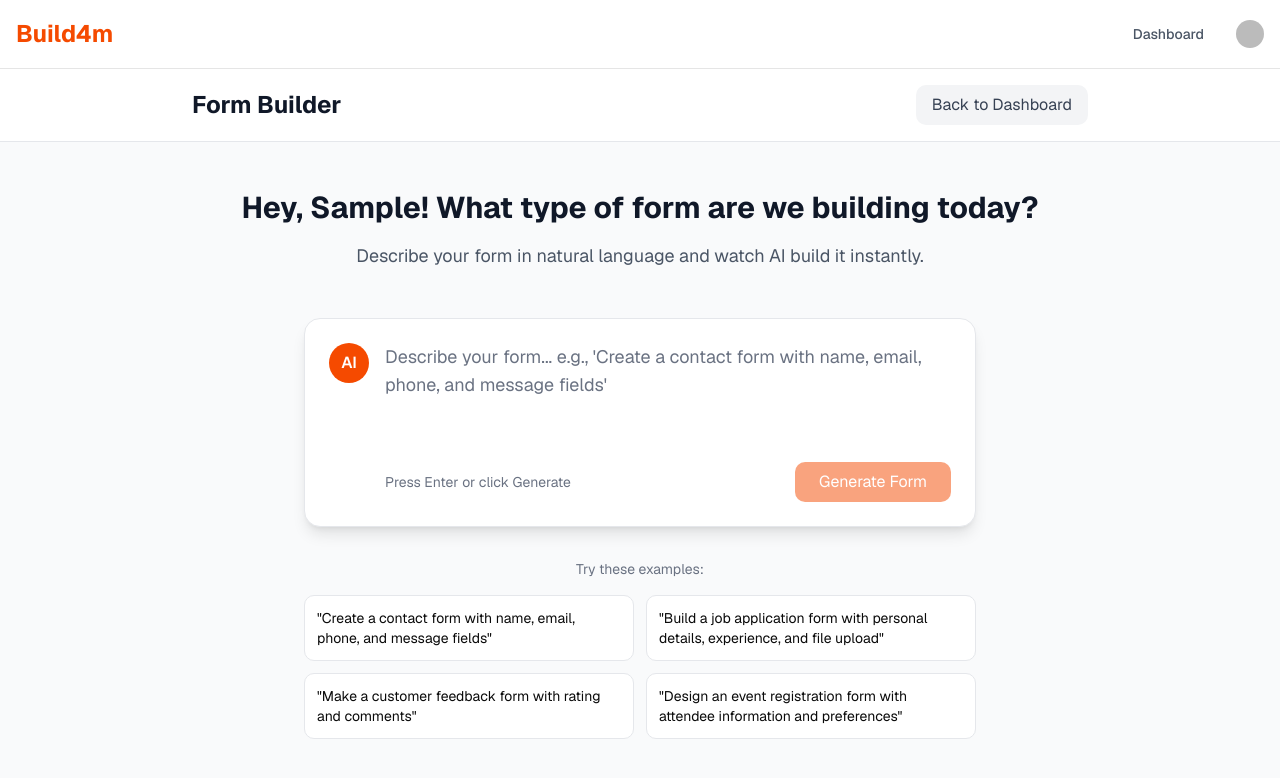
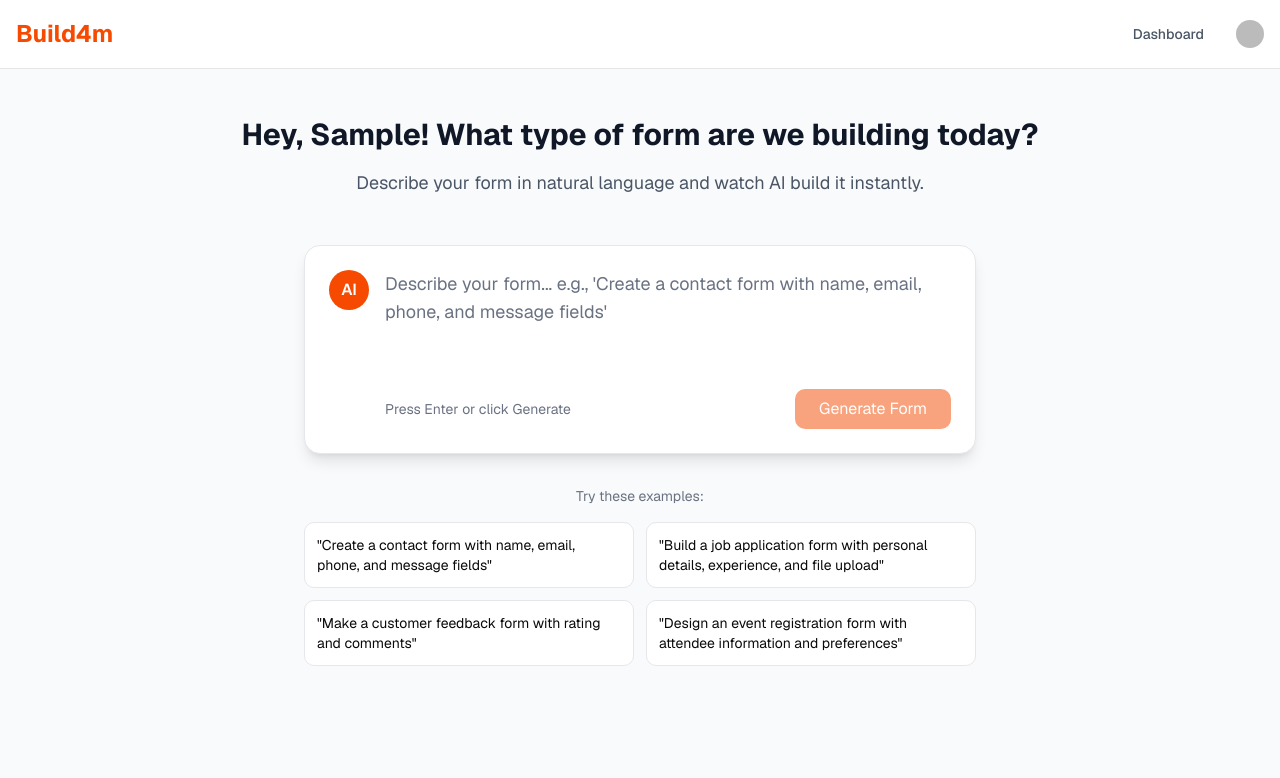
Before and after one commit to Danjari/build4m, a Next.js app: page /chat in a window 1280 px wide. Shown: the top 778 px of the page. Built offline with nearby package versions, Linux system fonts and the light colour scheme; no server answers; sample sign-in values are in the browser's storage; some icons are missing.

Commit message:
Comment out header section in ChatPageClient for layout adjustments and future modifications.

```diff
--- a/app/chat/chat-client.tsx
+++ b/app/chat/chat-client.tsx
@@ -65,7 +65,7 @@
   return (
     <div className="min-h-screen bg-gray-50">
       {/* Header */}
-      <div className="bg-white border-b border-gray-200 px-6 py-4">
+      {/* <div className="bg-white border-b border-gray-200 px-6 py-4">
         <div className="max-w-4xl mx-auto">
           <div className="flex items-center justify-between">
             <h1 className="text-2xl font-bold text-gray-900">Form Builder</h1>
@@ -77,7 +77,7 @@
             </button>
           </div>
         </div>
-      </div>
+      </div> */}
 
       {/* Chat Interface */}
       <div className="max-w-4xl mx-auto px-6 py-12">
```
